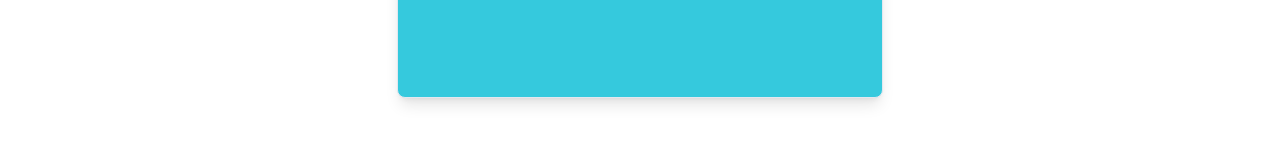
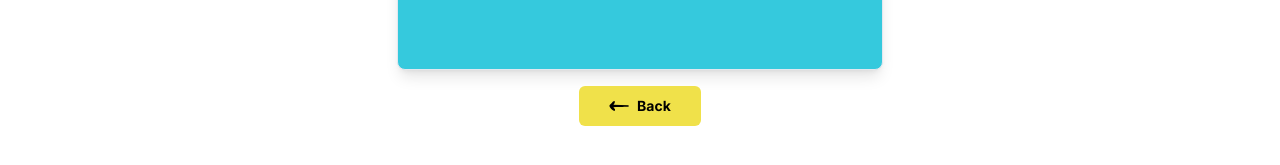
Before and after one commit to carlosdlacoste/rick-and-morty-universe, a Next.js app: page /characters/1 in a window 1280 px wide. Shown: the part 575-740 px from the top of the page. Built offline with nearby package versions, Linux system fonts and the light colour scheme.

Commit message:
Add back button to characterDetails component

```diff
--- a/src/app/characters/[id]/page.tsx
+++ b/src/app/characters/[id]/page.tsx
@@ -1,7 +1,9 @@
 "use client"
 import { useCharacterStore } from "@/store/characterStore"
 import { useRouter, useParams } from "next/navigation"
+import { Button } from "@/components/ui/button"
 import Image from "next/image"
+import backIcon from "../../../../public/icons/back-icon.svg"
 import {
     Card,
     CardContent,
@@ -41,6 +43,12 @@ const CharacterDetails = () =>{
                         </CardContent>
                     </div>
                 </Card>
+                <div className="flex justify-center items-center w-2/5">
+                    <Button onClick={() => router.back()} className="flex items-center space-x-2 mt-4 w-1/4 bg-three text-black font-bold hover:bg-one">
+                        <Image src={backIcon} alt="Back icon" width={20} height={20} />
+                        <span>Back</span>
+                    </Button>
+                </div>
             </div>
         </>
     )
```
Also changed, not shown: public/icons/back-icon.svg (added).
